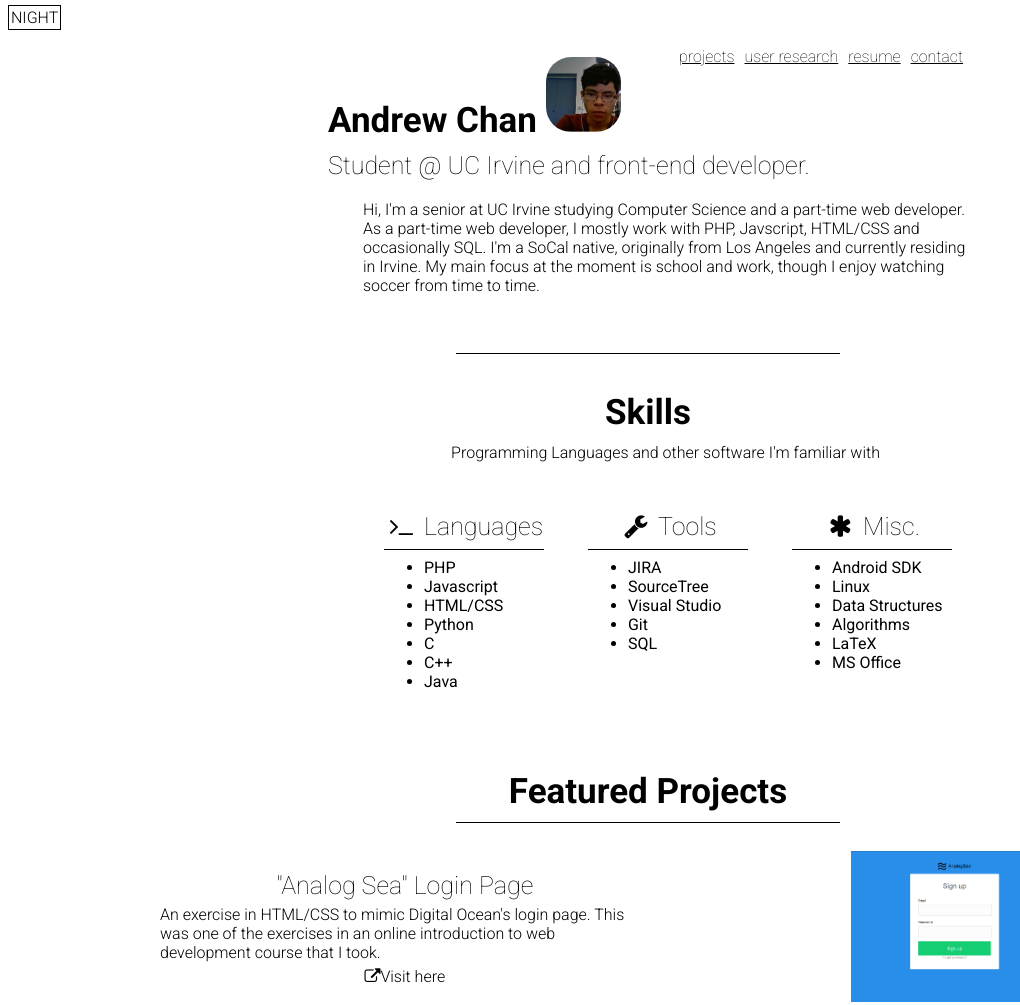
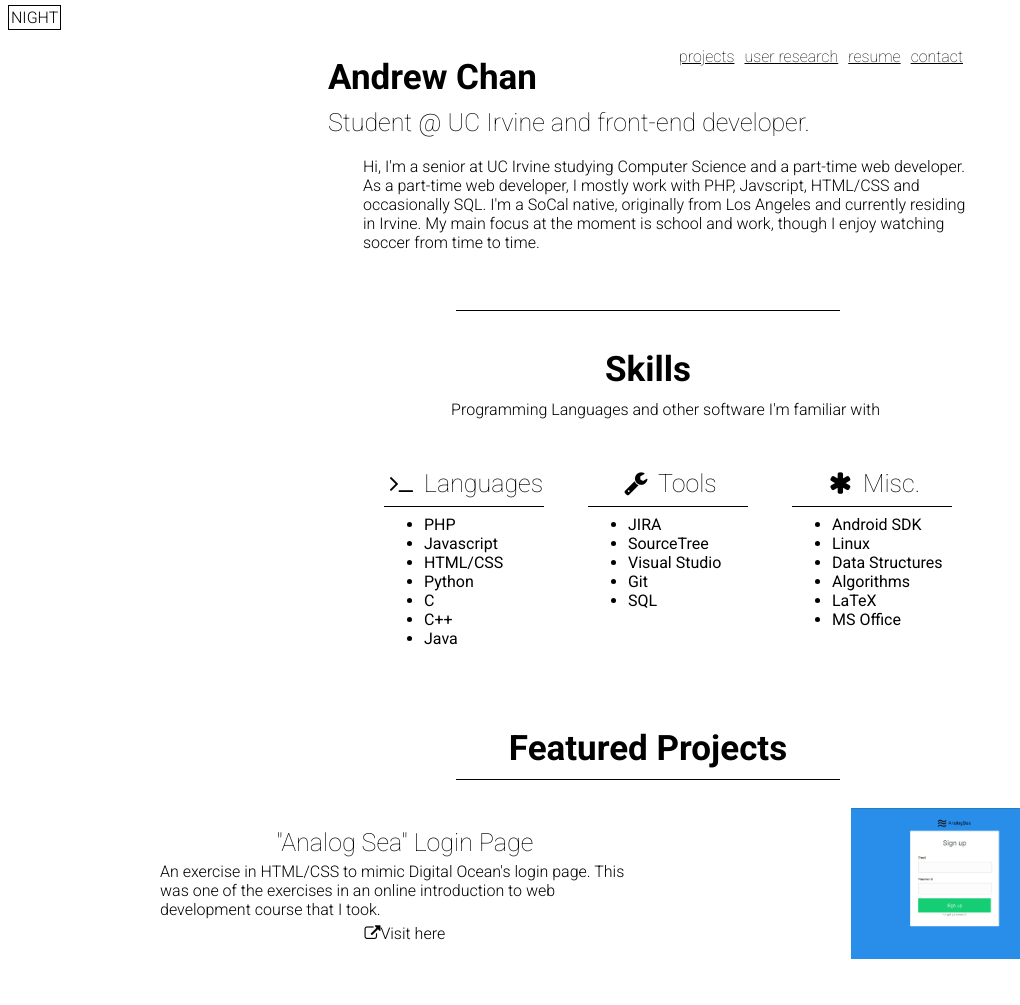
Before and after one commit to weiwuprojects/portfolio, a plain HTML site: page index.html in a window 1280 px wide. Shown: the top 1005 px of the page, without its empty margins (0-1020 px from the left). Drawn offline with nearby package versions, Linux system fonts and the light colour scheme.

Commit message:
ZONE-999

```diff
--- a/index.html
+++ b/index.html
@@ -20,7 +20,7 @@
 			<li><a href="summary.html">user research</a></li>
 			<li><a id="projectsTab" href="#projects">projects</a></li>
 		</ul>
-		<h1>Andrew Chan <img id="profilepic" src="assets/pic1.jpg"></h1>
+		<h1>Andrew Chan <img style="display: none;" id="profilepic" src="assets/pic1.jpg"></h1>
 
 		<h2>Student @ UC Irvine and front-end developer.</h2>
 		<p>Hi, I'm a senior at UC Irvine studying Computer Science and a part-time web developer.
```
